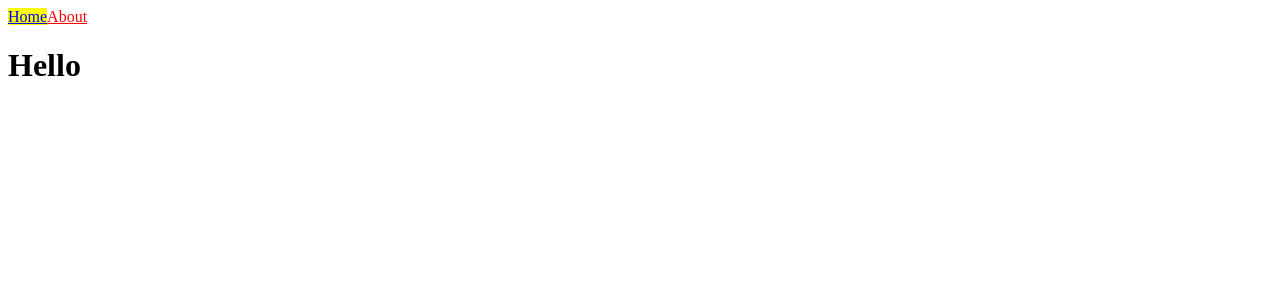
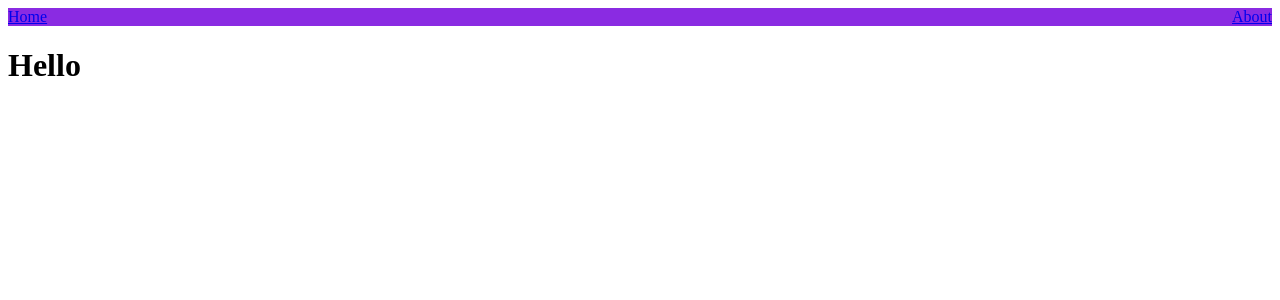
Before and after one commit to sdfwefk11/next-js, a Next.js app: page / in a window 1280 px wide. Shown: the top 300 px of the page. Built offline with nearby package versions, Linux system fonts and the light colour scheme.

Commit message:
CSS Modules

```diff
--- a/components/NavBar.js
+++ b/components/NavBar.js
@@ -1,25 +1,13 @@
 import Link from "next/link";
 import { useRouter } from "next/router";
+import styles from "./NavBar.module.css";
+
 export default function NavBar() {
   const router = useRouter();
-  console.log(router);
   return (
-    <nav>
-      <Link
-        style={{
-          color: router.pathname === "/" ? "blue" : "red",
-          backgroundColor: "yellow",
-        }}
-        href="/"
-      >
-        Home
-      </Link>
-      <Link
-        style={{ color: router.pathname === "/about" ? "blue" : "red" }}
-        href="/about"
-      >
-        About
-      </Link>
+    <nav className={styles.nav}>
+      <Link href="/">Home</Link>
+      <Link href="/about">About</Link>
     </nav>
   );
 }
--- /dev/null
+++ b/components/NavBar.module.css
@@ -0,0 +1,5 @@
+.nav {
+  display: flex;
+  justify-content: space-between;
+  background-color: blueviolet;
+}
```
